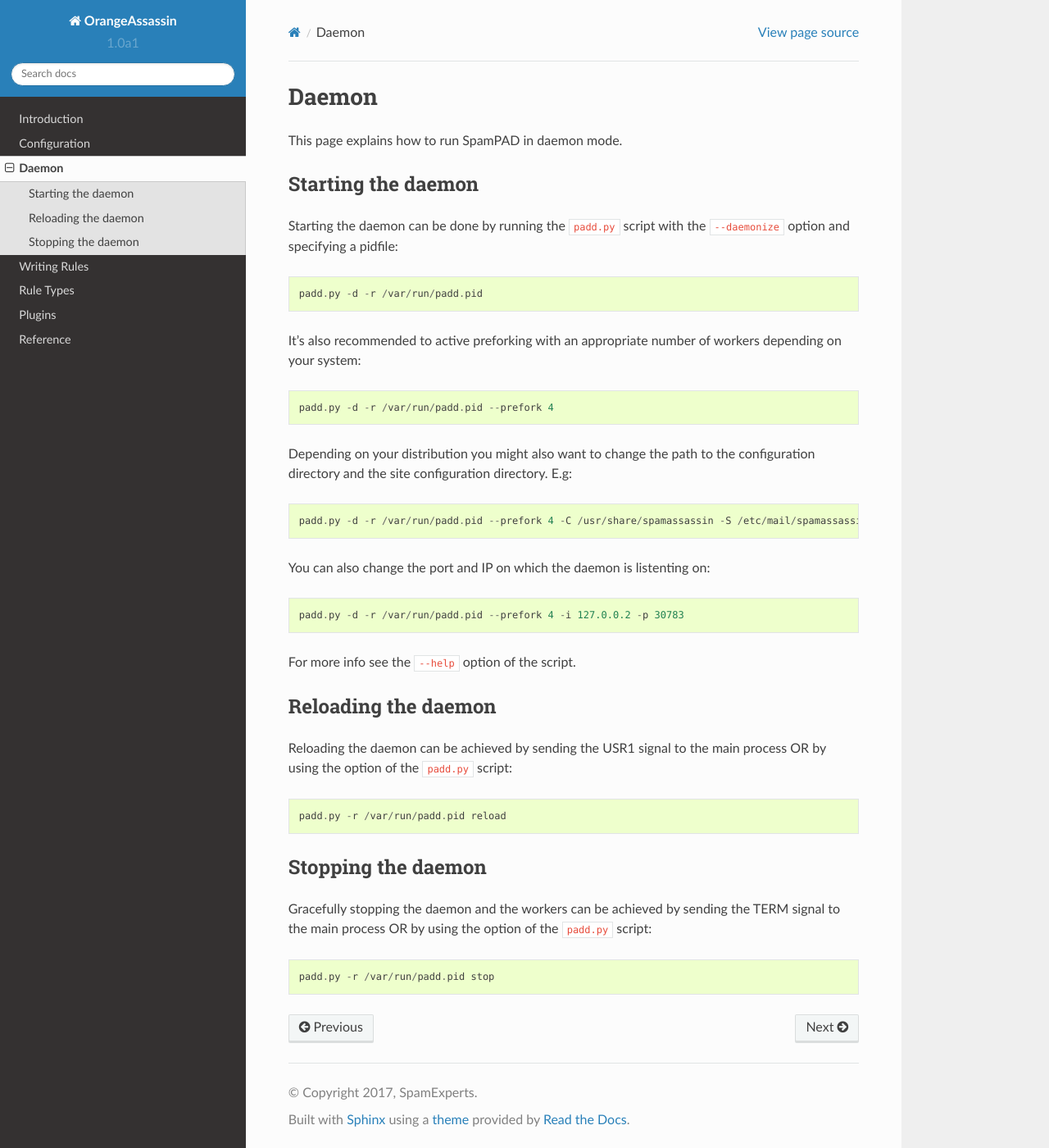
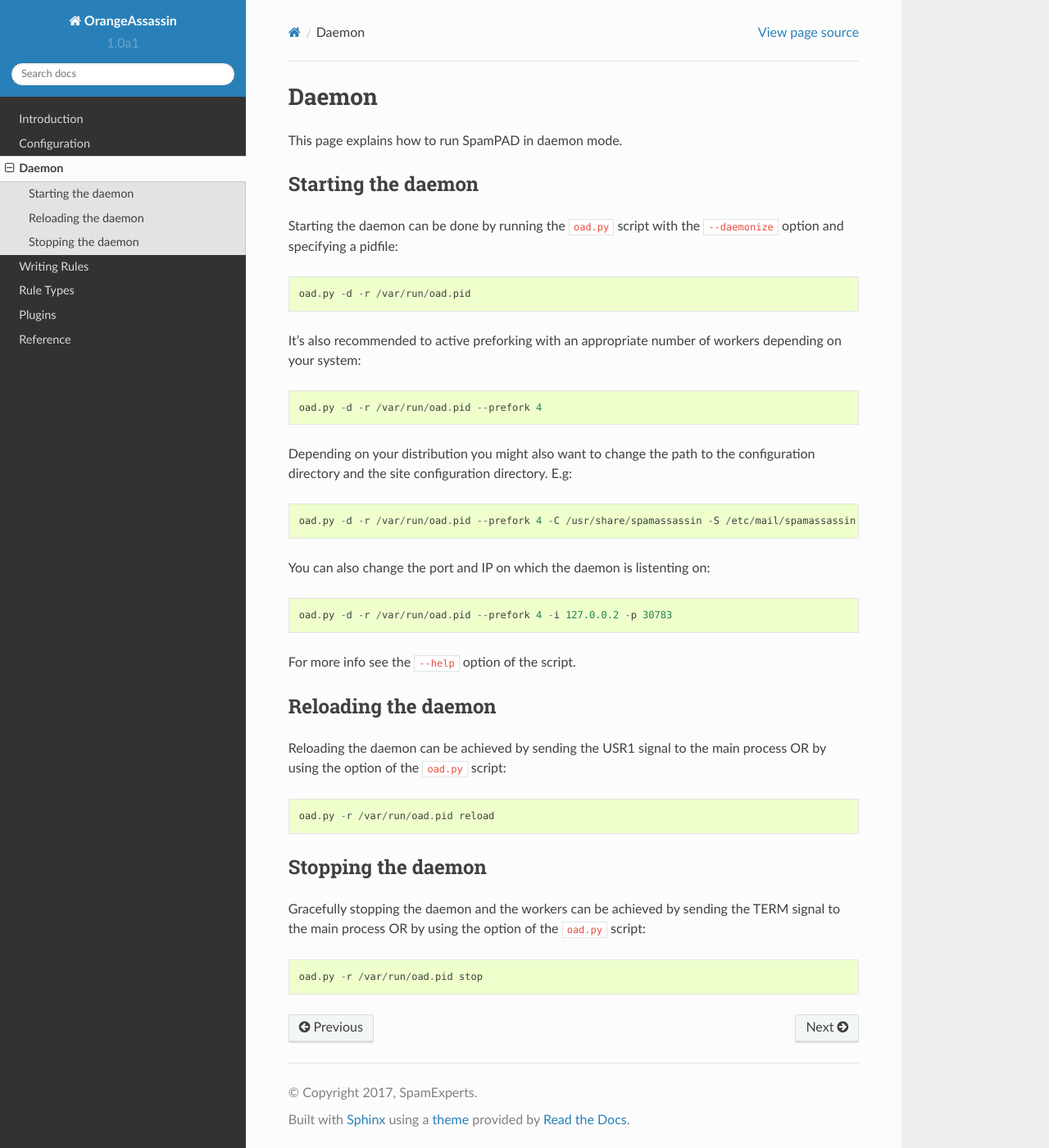
Before and after one commit to SpamExperts/OrangeAssassin, a Sphinx documentation site: the page built from docs/daemon.rst, in a window 1280 px wide and 1400 px high. Shown: the whole window at 82% size. Built offline with Sphinx 7.4.7 and the Read the Docs theme 2.0.0, drawn with Linux system fonts in a browser that asks for light colours.

Commit message:
Refs. #52. Some missed renaming.

```diff
--- a/docs/daemon.rst
+++ b/docs/daemon.rst
@@ -7,25 +7,25 @@ This page explains how to run SpamPAD in daemon mode.
 Starting the daemon
 ===================
 
-Starting the daemon can be done by running the ``padd.py`` script with the
+Starting the daemon can be done by running the ``oad.py`` script with the
 ``--daemonize`` option and specifying a pidfile::
 
-    padd.py -d -r /var/run/padd.pid
+    oad.py -d -r /var/run/oad.pid
 
 It's also recommended to active preforking with an appropriate number of
 workers depending on your system::
 
-    padd.py -d -r /var/run/padd.pid --prefork 4
+    oad.py -d -r /var/run/oad.pid --prefork 4
 
 Depending on your distribution you might also want to change the path to the
 configuration directory and the site configuration directory. E.g::
 
-    padd.py -d -r /var/run/padd.pid --prefork 4 -C /usr/share/spamassassin -S /etc/mail/spamassassin
+    oad.py -d -r /var/run/oad.pid --prefork 4 -C /usr/share/spamassassin -S /etc/mail/spamassassin
 
 
 You can also change the port and IP on which the daemon is listenting on::
 
-    padd.py -d -r /var/run/padd.pid --prefork 4 -i 127.0.0.2 -p 30783
+    oad.py -d -r /var/run/oad.pid --prefork 4 -i 127.0.0.2 -p 30783
 
 For more info see the ``--help`` option of the script.
 
@@ -33,15 +33,15 @@ Reloading the daemon
 ====================
 
 Reloading the daemon can be achieved by sending the USR1 signal to the main
-process OR by using the option of the ``padd.py`` script::
+process OR by using the option of the ``oad.py`` script::
 
-    padd.py -r /var/run/padd.pid reload
+    oad.py -r /var/run/oad.pid reload
 
 Stopping the daemon
 ===================
 
 Gracefully stopping the daemon and the workers can be achieved by sending the
-TERM signal to the main process OR by using the option of the ``padd.py``
+TERM signal to the main process OR by using the option of the ``oad.py``
 script::
 
-    padd.py -r /var/run/padd.pid stop
+    oad.py -r /var/run/oad.pid stop
```
Also changed, not shown: 3 other files.
